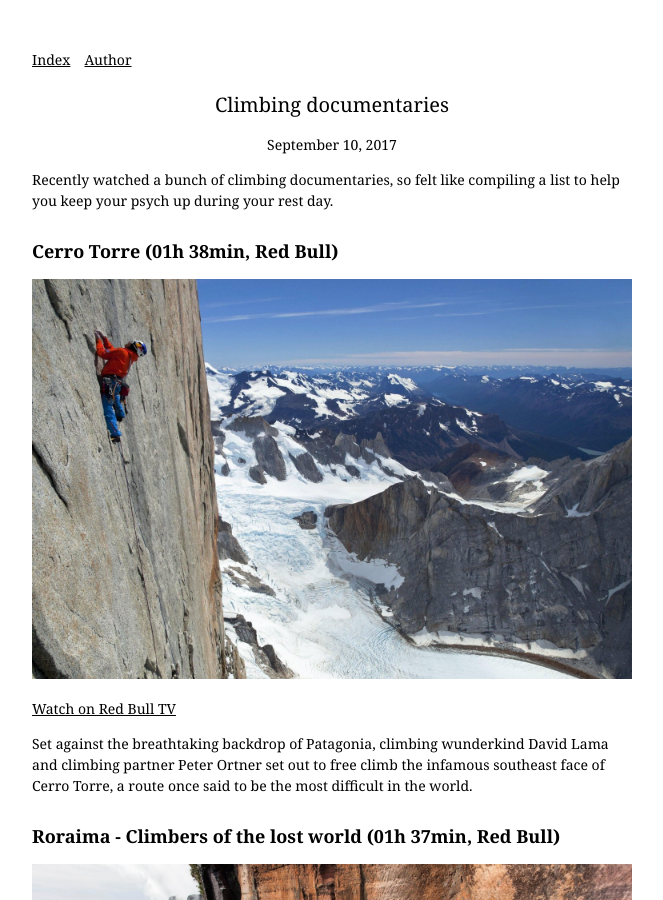
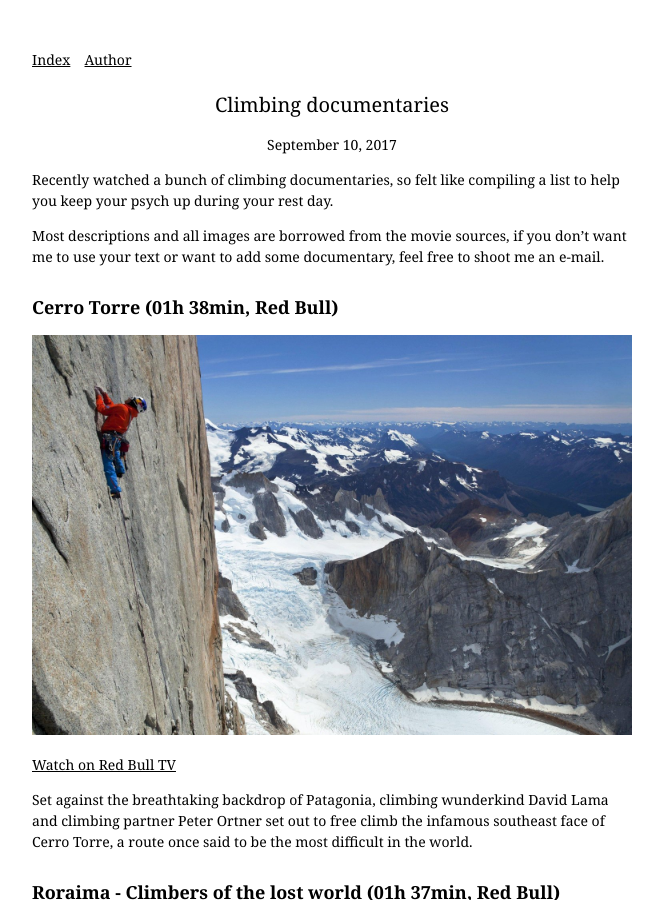
Before and after one commit to robinwassen/robinwassen.github.io, a Jekyll site: the page built from _posts/2017-09-10-climbing-documentaries.md, in a window 1280 px wide and 900 px high. Shown: the whole window, without its empty margins (308-971 px from the left). Built offline with Jekyll 4.4.1, drawn with Linux system fonts in a browser that asks for light colours.

Commit message:
Added a line about texts and images

```diff
--- a/_posts/2017-09-10-climbing-documentaries.md
+++ b/_posts/2017-09-10-climbing-documentaries.md
@@ -5,6 +5,8 @@ date:   2017-09-10
 ---
 
 Recently watched a bunch of climbing documentaries, so felt like compiling a list to help you keep your psych up during your rest day.
+
+Most descriptions and all images are borrowed from the movie sources, if you don't want me to use your text or want to add some documentary, feel free to shoot me an e-mail.
 
 ## Cerro Torre (01h 38min, Red Bull)
 
```
